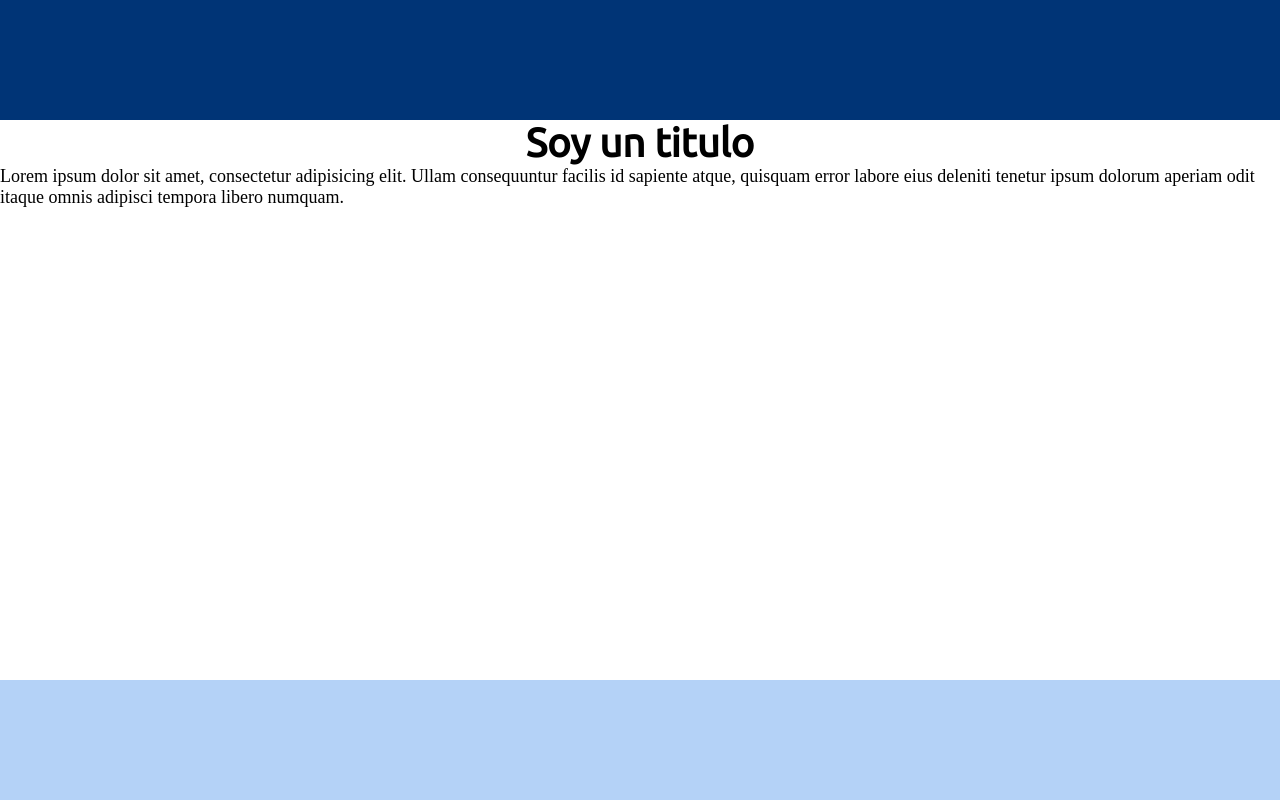
After one commit to irojasc/aprendizaje, a PHP site: page /proy13_variables.html in a window 1280 px wide. The commit adds this page. Run offline with PHP 8.4, Linux system fonts and the light colour scheme.

Commit message:
actualizacion todo css

```diff
--- /dev/null
+++ b/html-css/proyectos_css/css/variables.css
@@ -0,0 +1,46 @@
+@font-face{
+    font-family: ‘Ubuntu-Regular’;
+    src: url(./ubuntu/Ubuntu-Regular.ttf);
+    }
+
+
+:root { /* root hace referencia a la etiqueta padre html, punto de partida */
+    --primary-color: #003476;
+    --secundary-color: #b4d2f7;
+    --header-size: 4rem;
+    --font: 1.8rem;
+}
+
+* {
+    margin: 0;
+    padding: 0;
+    box-sizing: border-box;
+}
+
+html{
+    font-size: 62.5%;
+}
+
+header {
+    width: 100vw;
+    height: 15vh;
+    background-color: var(--primary-color);
+}
+
+main {
+    width: 100vw;
+    height: 70vh;
+    font-size: var(--font);
+}
+
+h1 {
+    font-size: var(--header-size);
+    text-align: center;
+    font-family: ‘Ubuntu-Regular’;
+}
+
+footer{
+    width: 100vw;
+    height: 15vh;
+    background-color: var(--secundary-color);
+}
--- /dev/null
+++ b/html-css/proyectos_css/proy13_variables.html
@@ -0,0 +1,23 @@
+<!DOCTYPE html>
+<html lang="en">
+<head>
+    <meta charset="UTF-8">
+    <meta http-equiv="X-UA-Compatible" content="IE=edge">
+    <meta name="viewport" content="width=device-width, initial-scale=1.0">
+    <link rel="stylesheet" href="./css/variables.css">
+    <!-- <link href="https://fonts.googleapis.com/css2?family=Ubuntu&display=swap" rel="stylesheet"> -->
+    <title>Variables</title>
+</head>
+<body>
+    <header></header>
+    <main>
+        <h1>Soy un titulo</h1>
+        <section>
+            <p>Lorem ipsum dolor sit amet, consectetur adipisicing elit. Ullam consequuntur facilis id sapiente atque, quisquam error labore eius deleniti tenetur ipsum dolorum aperiam odit itaque omnis adipisci tempora libero numquam.</p>
+        </section>
+    </main>
+    <footer>
+
+    </footer>
+</body>
+</html>
```
Also changed, not shown: html-css/proyectos_css/css/displayflex.css (+39 -5 lines), html-css/proyectos_css/css/reto_proy11.css (+35 -18 lines), html-css/proyectos_css/reto_proy11.html (+6 -6 lines), html-css/proyectos_css/css/genesis.png, html-css/proyectos_css/css/ubuntu/Ubuntu-Bold.ttf (added), html-css/proyectos_css/css/ubuntu/Ubuntu-BoldItalic.ttf (added), html-css/proyectos_css/css/ubuntu/Ubuntu-Italic.ttf (added), html-css/proyectos_css/css/ubuntu/Ubuntu-Light.ttf (added), html-css/proyectos_css/css/ubuntu/Ubuntu-LightItalic.ttf (added), html-css/proyectos_css/css/ubuntu/Ubuntu-Medium.ttf (added), html-css/proyectos_css/css/ubuntu/Ubuntu-MediumItalic.ttf (added), html-css/proyectos_css/css/ubuntu/Ubuntu-Regular.ttf (added).
